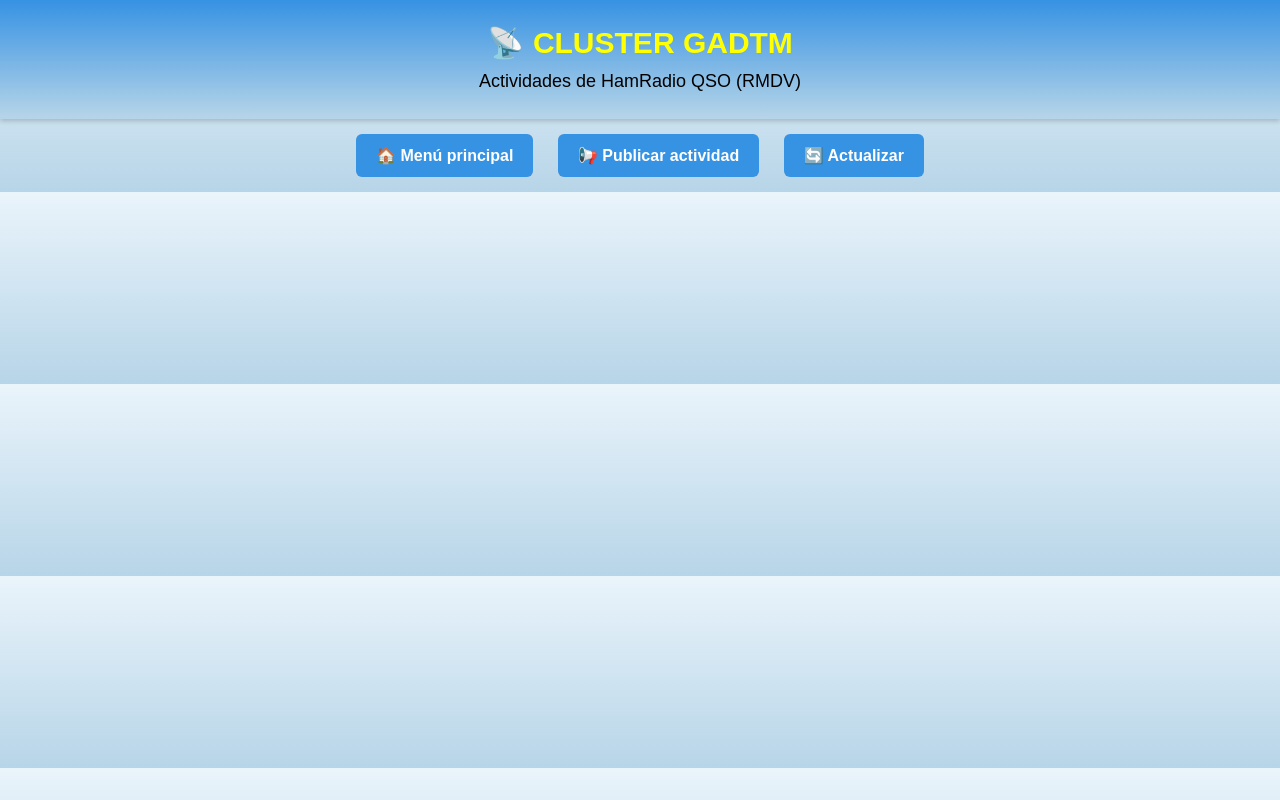
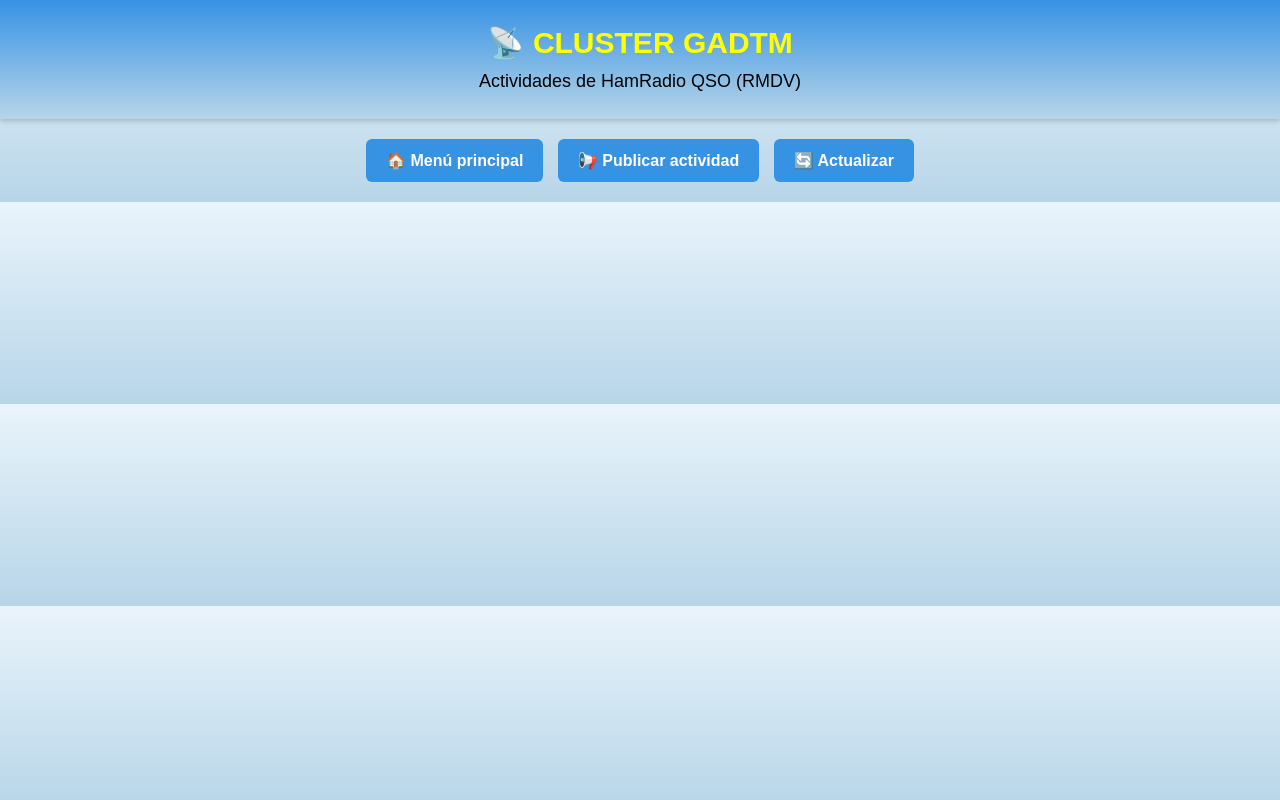
Before and after one commit to GADTM/Menu, a website: page cluster.html in a window 1280 px wide. Drawn offline with Linux system fonts and the light colour scheme; no server answers.

Commit message:
Add files via upload

```diff
--- a/cluster.html
+++ b/cluster.html
@@ -69,6 +69,15 @@ button:hover{
 .card a:hover{
   text-decoration:underline;
 }
+
+.actions{
+  text-align:center;
+  margin:15px;
+}
+
+.actions button{
+  margin:5px;
+}
 </style>
 </head>
 
@@ -82,6 +91,7 @@ button:hover{
 </header>
 
 <div style="text-align:center">
+<div class="actions">
   <button onclick="window.location.href='https://gadtm.netlify.app/'">
     🏠 Menú principal
   </button>
@@ -93,6 +103,7 @@ button:hover{
   <button onclick="cargar()">
     🔄 Actualizar
   </button>
+
 </div>
 
 <div class="container" id="lista"></div>
```
